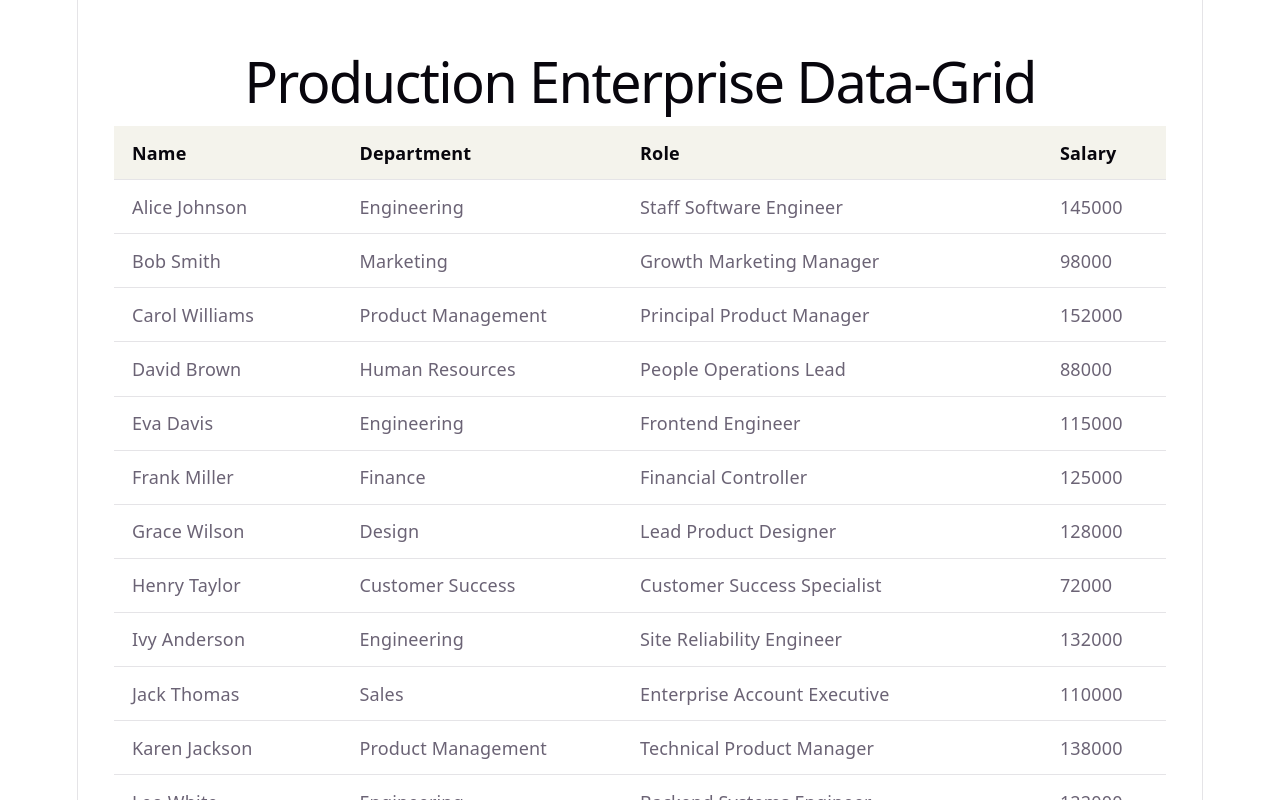
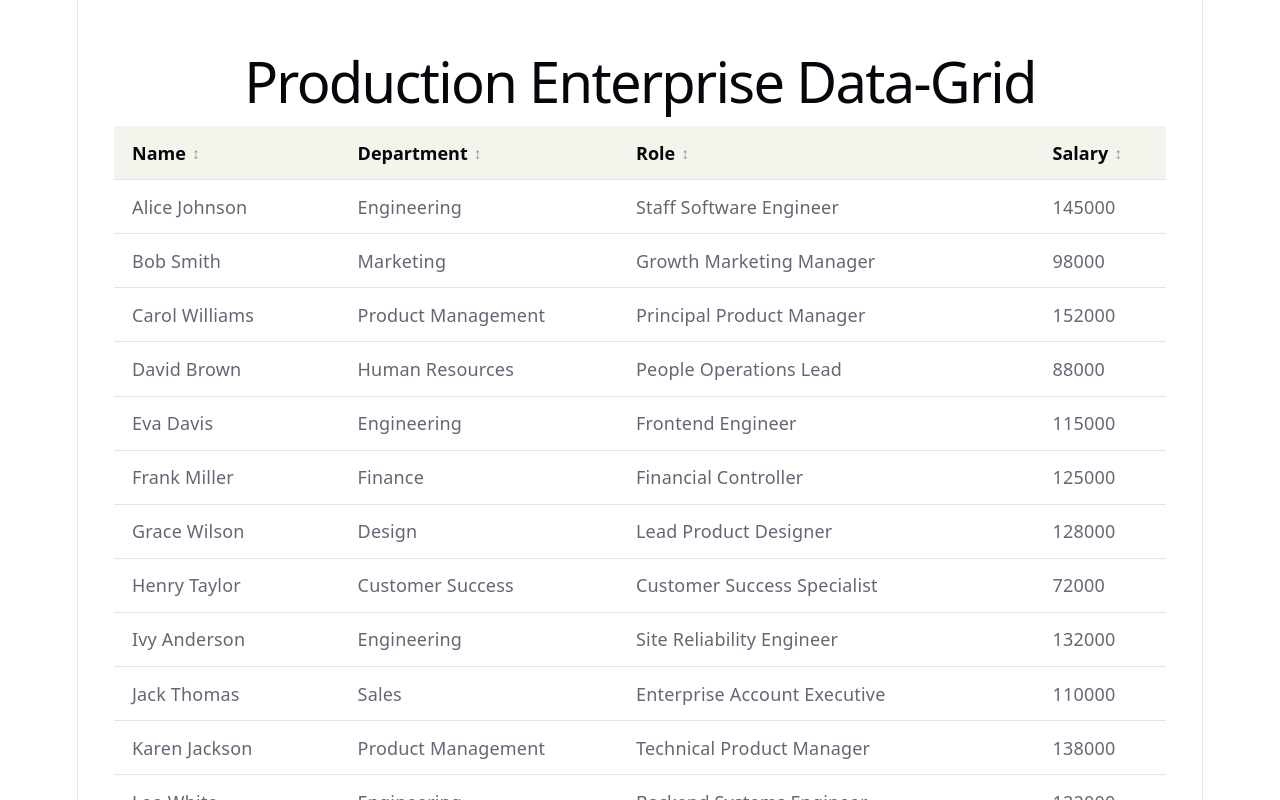
Before and after one commit to Tunasss/24521943_TranAnhTuan_Lab02, a React (Vite) app in the folder HW/HW1/: page / in a window 1280 px wide. Shown: the top 800 px of the page. Built offline with nearby package versions, Linux system fonts and the light colour scheme.

Commit message:
feat(hw1): add accessible column sorting

```diff
--- /dev/null
+++ b/HW/HW1/src/DataGrid.css
@@ -0,0 +1,49 @@
+/* Accessible visually hidden class for assistive technologies */
+.visually-hidden {
+  position: absolute;
+  width: 1px;
+  height: 1px;
+  padding: 0;
+  margin: -1px;
+  overflow: hidden;
+  clip: rect(0, 0, 0, 0);
+  white-space: nowrap;
+  border: 0;
+}
+
+/* Sort button styling ensuring accessible keyboard focus and target size */
+.sort-button {
+  background: transparent;
+  border: none;
+  font: inherit;
+  color: inherit;
+  cursor: pointer;
+  display: inline-flex;
+  align-items: center;
+  justify-content: space-between;
+  gap: 0.35rem;
+  padding: 0.35rem 0.5rem;
+  margin: -0.35rem -0.5rem;
+  min-height: 24px;
+  border-radius: 4px;
+  text-align: left;
+}
+
+.sort-button:hover {
+  background-color: rgba(0, 0, 0, 0.05);
+}
+
+.sort-button:focus-visible {
+  outline: 2px solid var(--accent, #aa3bff);
+  outline-offset: 2px;
+}
+
+.sort-indicator {
+  font-size: 0.85em;
+  line-height: 1;
+}
+
+.sort-indicator-inactive {
+  font-size: 0.85em;
+  opacity: 0.4;
+}
--- a/HW/HW1/src/DataGrid.tsx
+++ b/HW/HW1/src/DataGrid.tsx
@@ -1,30 +1,119 @@
-import type { ReactElement } from 'react';
+import { useMemo, useState, type ReactElement } from 'react';
 import type { DataGridProps } from './data-grid-contract';
+import './DataGrid.css';
+
+type SortDirection = 'asc' | 'desc';
 
 /**
- * DataGrid component rendering a purely semantic, accessible HTML table structure
- * with Accessible Rich Internet Applications (ARIA) grid roles.
+ * DataGrid component with sorting support, semantic HTML table markup,
+ * and WCAG 2.2 Level AA / ARIA grid compliant accessibility semantics.
  *
- * Invariant: Maintains native table architecture without div or span structural wrappers.
+ * Invariant: Maintains strict generic types without mutating input data or changing the contract.
  */
 export function DataGrid<T extends object>({
   data,
   columns,
   ariaLabel,
 }: DataGridProps<T>): ReactElement {
+  const [sortKey, setSortKey] = useState<keyof T | null>(null);
+  const [sortDirection, setSortDirection] = useState<SortDirection>('asc');
+
+  /**
+   * Cycles sorting state: none -> asc -> desc -> asc.
+   */
+  const handleSort = (key: keyof T): void => {
+    if (sortKey !== key) {
+      setSortKey(key);
+      setSortDirection('asc');
+    } else {
+      setSortDirection((prev) => (prev === 'asc' ? 'desc' : 'asc'));
+    }
+  };
+
+  /**
+   * Produces a sorted shallow copy of the data without mutating props.data.
+   * Compares numbers numerically and strings using localeCompare.
+   */
+  const sortedData = useMemo(() => {
+    if (sortKey === null) {
+      return data;
+    }
+
+    return [...data].sort((a, b) => {
+      const aVal = a[sortKey];
+      const bVal = b[sortKey];
+
+      // Handle null or undefined values gracefully
+      if (aVal === null || aVal === undefined) return 1;
+      if (bVal === null || bVal === undefined) return -1;
+
+      // Numerical comparison
+      if (typeof aVal === 'number' && typeof bVal === 'number') {
+        return sortDirection === 'asc' ? aVal - bVal : bVal - aVal;
+      }
+
+      // String comparison with natural language locale sensitivity
+      const aStr = String(aVal);
+      const bStr = String(bVal);
+      const comparison = aStr.localeCompare(bStr, undefined, { numeric: true });
+      return sortDirection === 'asc' ? comparison : -comparison;
+    });
+  }, [data, sortKey, sortDirection]);
+
   return (
     <table role="grid" aria-label={ariaLabel}>
       <thead>
         <tr role="row">
-          {columns.map((column) => (
-            <th key={String(column.accessorKey)} scope="col">
-              {column.header}
-            </th>
-          ))}
+          {columns.map((column) => {
+            const isSortable = Boolean(column.sortable);
+            const isActive = sortKey === column.accessorKey;
+            const ariaSortValue = isSortable
+              ? isActive
+                ? sortDirection === 'asc'
+                  ? 'ascending'
+                  : 'descending'
+                : 'none'
+              : undefined;
+
+            return (
+              <th
+                key={String(column.accessorKey)}
+                scope="col"
+                aria-sort={ariaSortValue}
+              >
+                {isSortable ? (
+                  <button
+                    type="button"
+                    onClick={() => handleSort(column.accessorKey)}
+                    className="sort-button"
+                  >
+                    <span>{column.header}</span>
+                    {isActive ? (
+                      <>
+                        <span className="visually-hidden">
+                          {sortDirection === 'asc' ? ' ascending' : ' descending'}
+                        </span>
+                        <span aria-hidden="true" className="sort-indicator">
+                          {sortDirection === 'asc' ? ' ▲' : ' ▼'}
+                        </span>
+                      </>
+                    ) : (
+                      <span aria-hidden="true" className="sort-indicator-inactive">
+                        {' '}
+                        ↕
+                      </span>
+                    )}
+                  </button>
+                ) : (
+                  column.header
+                )}
+              </th>
+            );
+          })}
         </tr>
       </thead>
       <tbody>
-        {data.map((item, rowIndex) => (
+        {sortedData.map((item, rowIndex) => (
           <tr key={rowIndex} role="row">
             {columns.map((column) => (
               <td key={String(column.accessorKey)} role="gridcell">
```
